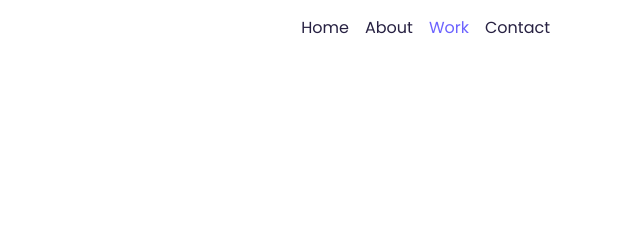
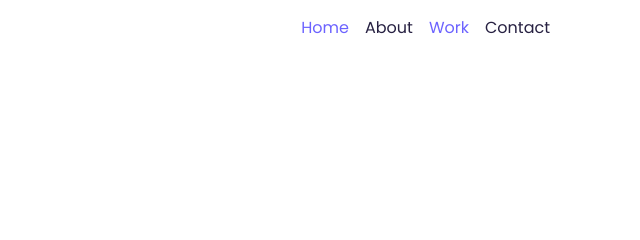
Before and after one commit to lauragomez04/responsive-workshop, a plain HTML site: page work.html in a window 1280 px wide. In both pictures the pointer is over the link "Home". Shown: the top 240 px of the page, 640-1280 px from the left. Drawn offline with nearby package versions, Linux system fonts and the light colour scheme.

Commit message:
added hover effect on nav links

```diff
--- a/styles/portfolio.css
+++ b/styles/portfolio.css
@@ -113,6 +113,10 @@ p {
   color: var(--prg-color) !important;
 }
 
+.nav-link:hover {
+  color: var(--btn-color) !important;
+}
+
 .active {
   color: var(--btn-color) !important;
 }
```
